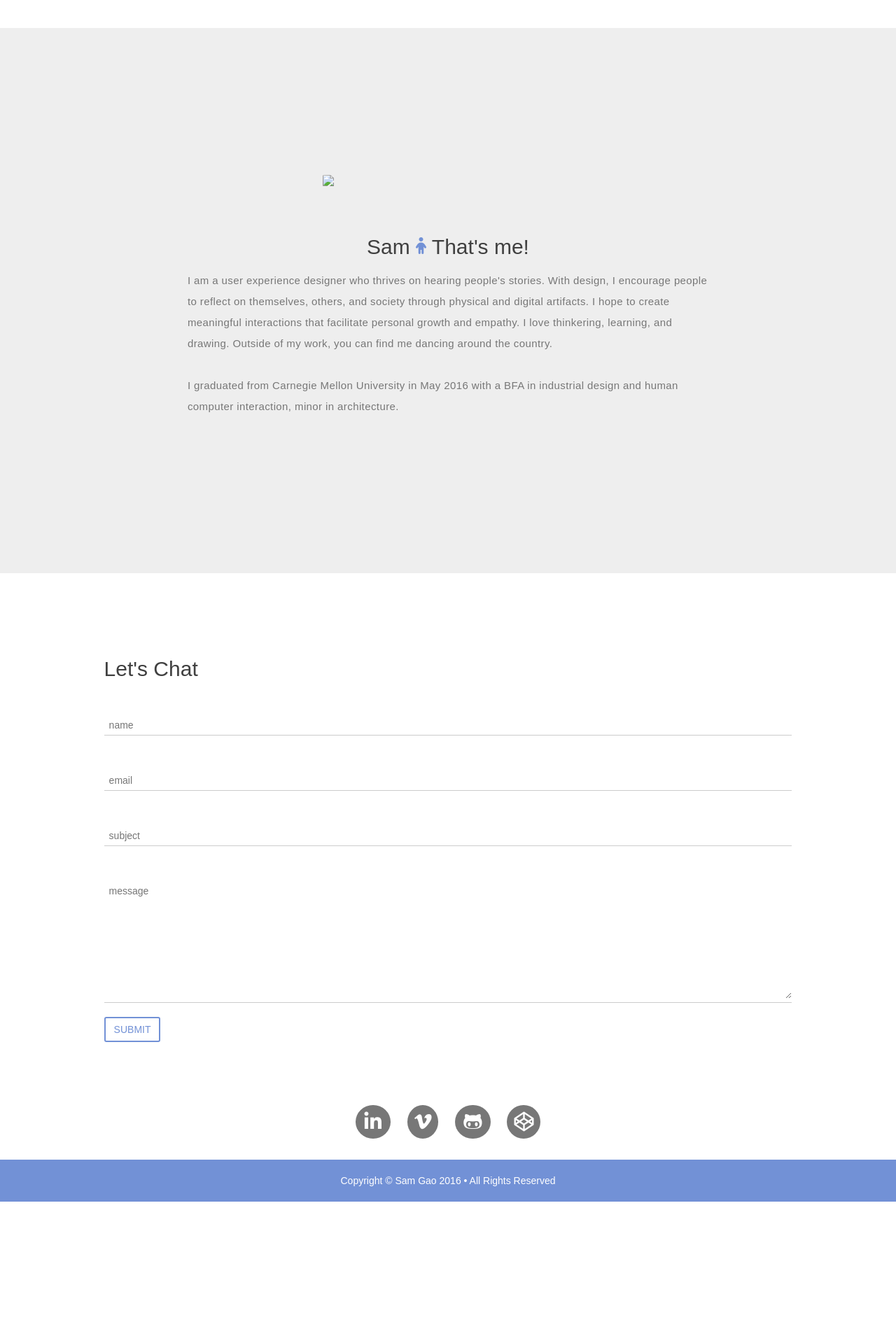
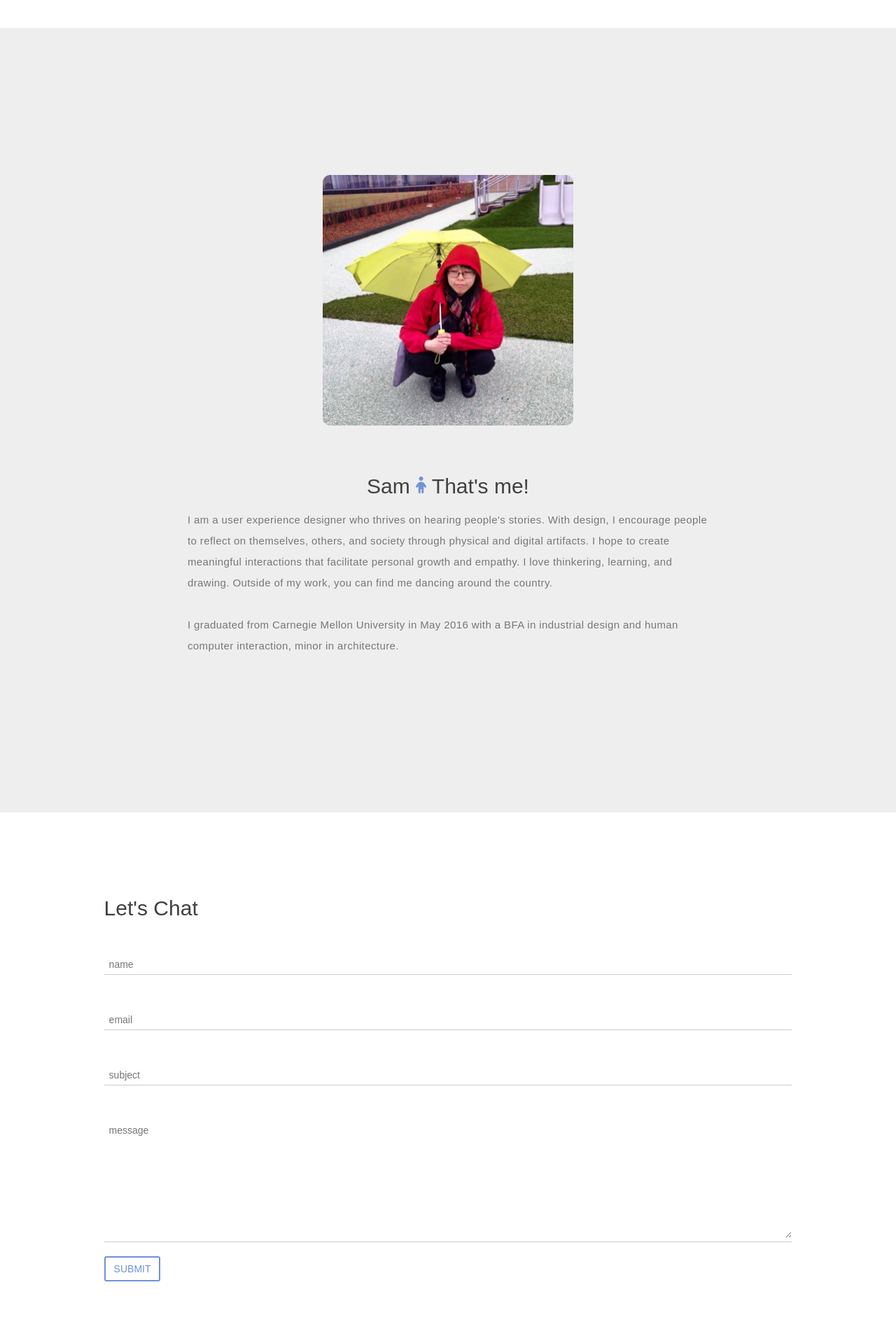
Before and after one commit to gaosams/gaosams.github.io, a Jekyll site: the page built from index.html, in a window 1280 px wide. Shown: the part 2007-3926 px from the top of the page at 70% size. Built offline with Jekyll 4.4.1, drawn with Linux system fonts in a browser that asks for light colours; nearby versions of some CDN libraries; before the commit the page ends 3724 px from its top, so only the background shows below that.

Commit message:
addProfileImage

```diff
--- a/css/main.css
+++ b/css/main.css
@@ -208,6 +208,10 @@ header .myRole {
     opacity: .7;
 }
 
+.portfolio .project:hover {
+    opacity: 1;
+}
+
 /* END PORTFOLIO */
 /* ABOUT ME */
 
--- a/index.html
+++ b/index.html
@@ -72,7 +72,7 @@ title: Sam Gao, UX Designer
 		<div class="col-sm-4">
 		</div>
 		<div class="col-sm-4">
-			<img src="happyRainyDays.jpg" class="profilePic center-block">
+			<img src="/img/happyRainyDays.jpg" class="profilePic center-block">
 		</div>
 		<div class="col-sm-4">
 			<!-- <p><strong>Let's Chat!</strong> <a href="gaosams@gmail.com">gaosams@gmail.com</a> -->
```
